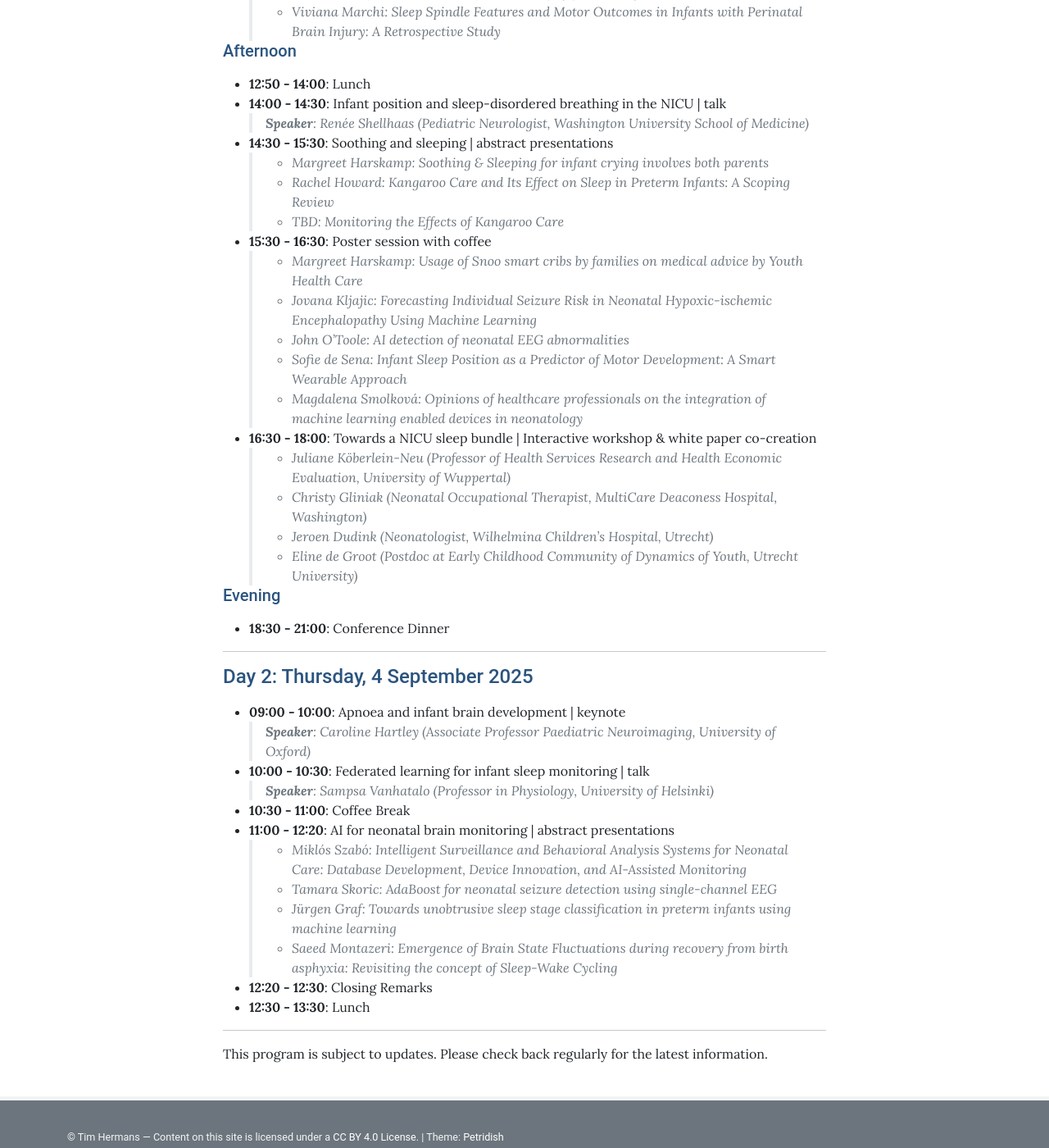
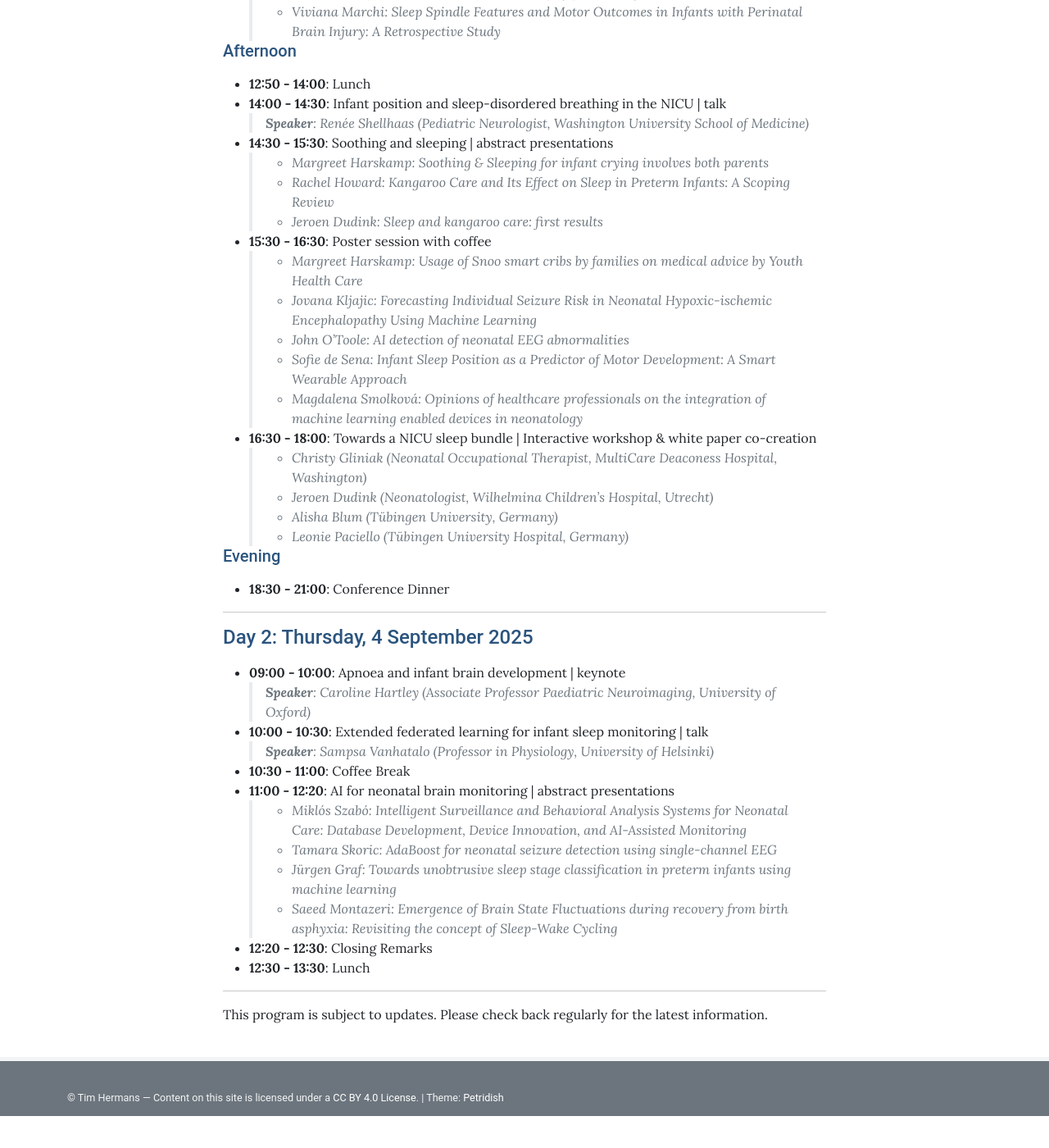
Before and after one commit to nestconf25/nestconf25.github.io, a Jekyll site: the page built from pages/program.md, in a window 1280 px wide and 1400 px high, scrolled down 743 px. Shown: the whole window at 82% size. Built offline with Jekyll 4.4.1, drawn with Linux system fonts in a browser that asks for light colours; after the commit the page ends 2104 px from its top, so only the background shows below that.

Commit message:
Update program

```diff
--- a/pages/program.md
+++ b/pages/program.md
@@ -27,7 +27,7 @@ permalink: /program/
 - **14:30 - 15:30**: Soothing and sleeping | abstract presentations
   >- *Margreet Harskamp: Soothing & Sleeping for infant crying involves both parents*
   >- *Rachel Howard: Kangaroo Care and Its Effect on Sleep in Preterm Infants: A Scoping Review*
-  >- *TBD: Monitoring the Effects of Kangaroo Care*
+  >- *Jeroen Dudink: Sleep and kangaroo care: first results*
 <!-- Add empty line to prevent overflow of previous line -->
 <ul>
   <li style="list-style: none;"></li>
@@ -44,10 +44,10 @@ permalink: /program/
   <li style="list-style: none;"></li>
 </ul>
 - **16:30 - 18:00**: Towards a NICU sleep bundle | Interactive workshop & white paper co-creation
-  >- *Juliane Köberlein-Neu (Professor of Health Services Research and Health Economic Evaluation, University of Wuppertal)*
   >- *Christy Gliniak (Neonatal Occupational Therapist, MultiCare Deaconess Hospital, Washington)*
   >- *Jeroen Dudink (Neonatologist, Wilhelmina Children’s Hospital, Utrecht)*
-  >- *Eline de Groot (Postdoc at Early Childhood Community of Dynamics of Youth, Utrecht University)*
+  >- *Alisha Blum (Tübingen University, Germany)*
+  >- *Leonie Paciello (Tübingen University Hospital, Germany)*
 
 ##### Evening
 - **18:30 - 21:00**: Conference Dinner
@@ -58,7 +58,7 @@ permalink: /program/
 
 - **09:00 - 10:00**: Apnoea and infant brain development | keynote
   >***Speaker**: Caroline Hartley (Associate Professor Paediatric Neuroimaging, University of Oxford)*
-- **10:00 - 10:30**: Federated learning for infant sleep monitoring | talk
+- **10:00 - 10:30**: Extended federated learning for infant sleep monitoring | talk
   >***Speaker**: Sampsa Vanhatalo (Professor in Physiology, University of Helsinki)*
 - **10:30 - 11:00**: Coffee Break
 - **11:00 - 12:20**: AI for neonatal brain monitoring | abstract presentations
```
